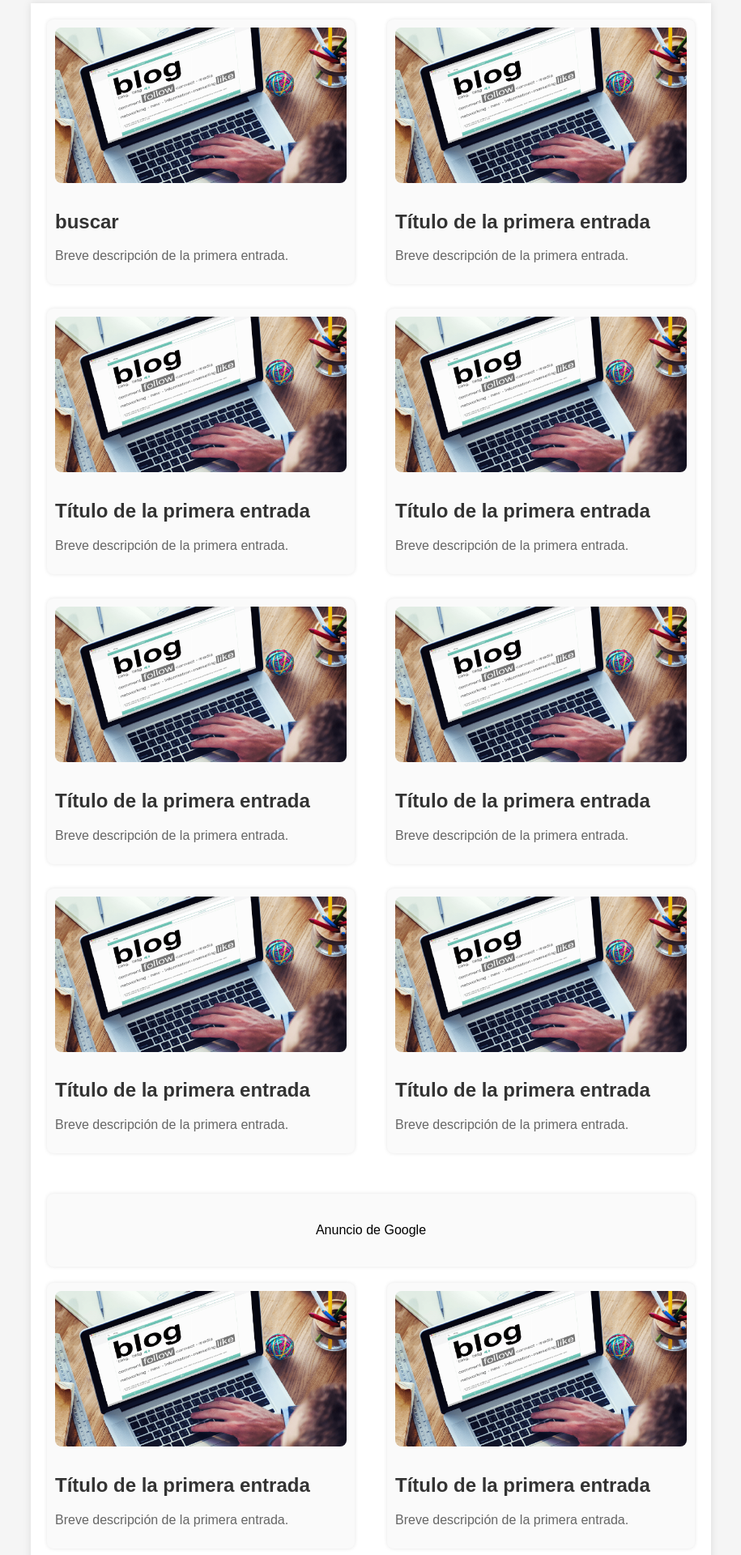
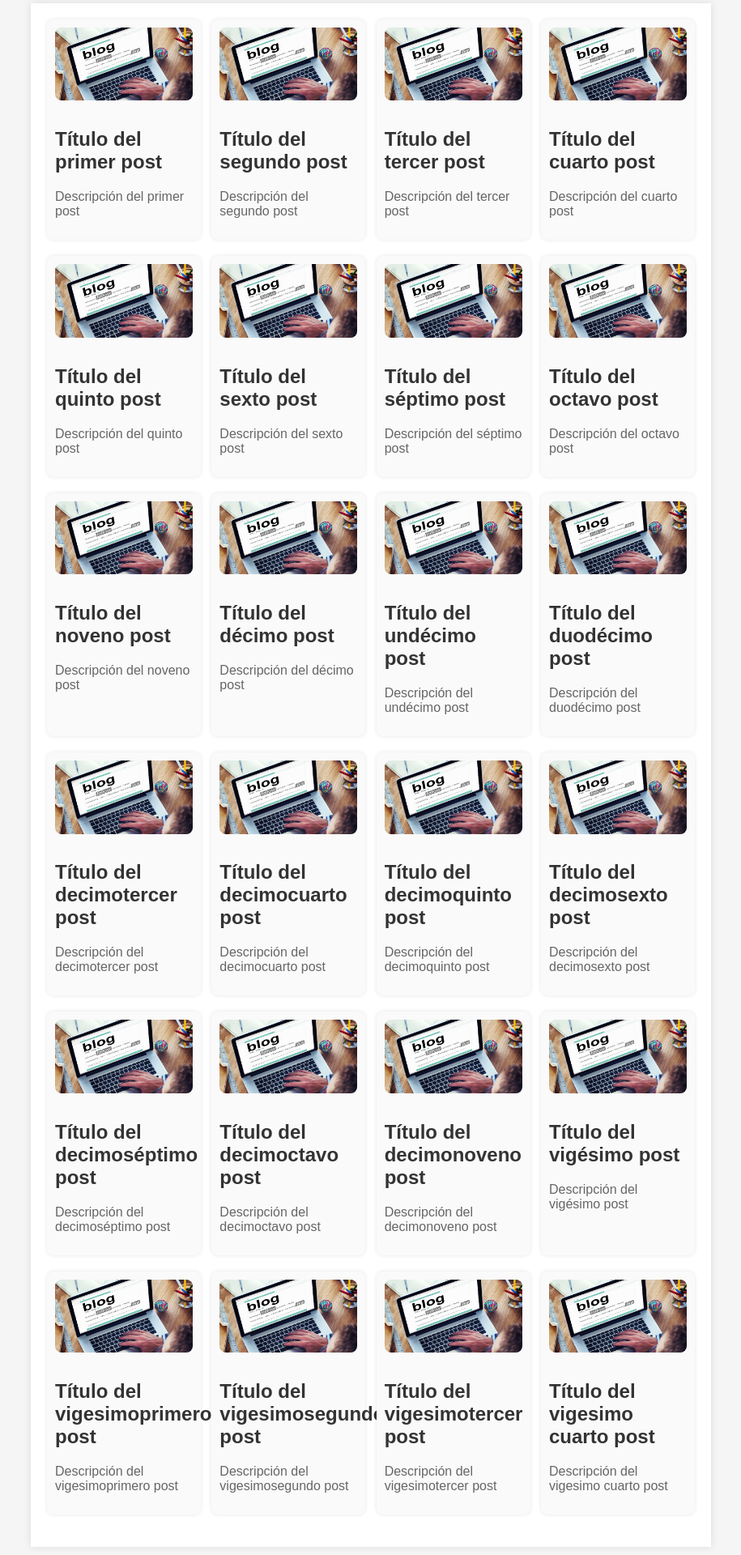
Before and after one commit to jbaez11/blog-angular, an Angular app: page / in a window 1280 px wide. Shown: the part 240-2160 px from the top of the page at 81% size, without its empty margins (182-1097 px from the left). Built offline with nearby package versions, Linux system fonts and the light colour scheme.

Commit message:
feat: se agrega opcion de entrar a los post

```diff
--- a/src/app/app-routing.module.ts
+++ b/src/app/app-routing.module.ts
@@ -6,7 +6,7 @@ import { EntryComponent } from './entry/entry.component';
 
 const routes: Routes = [
   { path: '', component: HomeComponent },
-  { path: 'entry', component: EntryComponent}
+  { path: 'entry/:id', component: EntryComponent}
   // Otras rutas si las tienes
 ];
 
--- a/src/app/home/home.component.css
+++ b/src/app/home/home.component.css
@@ -4,6 +4,7 @@ body {
   padding: 0;
   background-color: #f5f5f5; /* Cambia el color de fondo */
 }
+
 
 .container {
   max-width: 800px;
@@ -18,13 +19,16 @@ body {
   justify-content: space-between;
 }
 .post {
-  width: calc(50% - 20px); /* Cambia el ancho de 25% a 50% */
-  margin-bottom: 30px;
+  width: calc(25% - 10px); /* Para hacer que cada post ocupe el 25% del ancho del contenedor y tener un espacio entre ellos */
+  margin-bottom: 20px; /* Espacio entre los posts */
   background-color: #fafafa; /* Cambia el color de fondo */
   padding: 10px;
   box-sizing: border-box;
   border-radius: 8px; /* Agrega bordes redondeados */
   box-shadow: 0 0 5px rgba(0,0,0,0.1); /* Agrega sombra */
+}
+.post a {
+  text-decoration: none; /* Elimina el subrayado de los enlaces */
 }
 .post img {
   max-width: 100%;
--- a/src/app/home/home.component.html
+++ b/src/app/home/home.component.html
@@ -16,139 +16,13 @@
 
     <div class="container">
         <div class="row">
-            <div class="post">
-                <img src="assets/img/img.webp" alt="Imagen de la primera entrada">
-                <h2>buscar</h2>
-                <p>Breve descripción de la primera entrada.</p>
-            </div>
-            <div class="post">
-                <img src="assets/img/img.webp" alt="Imagen de la primera entrada">
-                <h2>Título de la primera entrada</h2>
-                <p>Breve descripción de la primera entrada.</p>
-            </div>
-            <div class="post">
-                <img src="assets/img/img.webp" alt="Imagen de la primera entrada">
-                <h2>Título de la primera entrada</h2>
-                <p>Breve descripción de la primera entrada.</p>
-            </div>
-            <div class="post">
-                <img src="assets/img/img.webp" alt="Imagen de la primera entrada">
-                <h2>Título de la primera entrada</h2>
-                <p>Breve descripción de la primera entrada.</p>
-            </div>
-            <div class="post">
-                <img src="assets/img/img.webp" alt="Imagen de la primera entrada">
-                <h2>Título de la primera entrada</h2>
-                <p>Breve descripción de la primera entrada.</p>
-            </div>
-            <div class="post">
-                <img src="assets/img/img.webp" alt="Imagen de la primera entrada">
-                <h2>Título de la primera entrada</h2>
-                <p>Breve descripción de la primera entrada.</p>
-            </div>
-            <div class="post">
-                <img src="assets/img/img.webp" alt="Imagen de la primera entrada">
-                <h2>Título de la primera entrada</h2>
-                <p>Breve descripción de la primera entrada.</p>
-            </div>
-            <div class="post">
-                <img src="assets/img/img.webp" alt="Imagen de la primera entrada">
-                <h2>Título de la primera entrada</h2>
-                <p>Breve descripción de la primera entrada.</p>
-            </div>
-            <!-- Agrega más entradas aquí -->
-        </div>
-        <div class="advertisement">
-            <!-- Código del anuncio de Google -->
-            <p>Anuncio de Google</p>
-        </div>
-        <div class="row">
-            <div class="post">
-                <img src="assets/img/img.webp" alt="Imagen de la primera entrada">
-                <h2>Título de la primera entrada</h2>
-                <p>Breve descripción de la primera entrada.</p>
-            </div>
-            <div class="post">
-                <img src="assets/img/img.webp" alt="Imagen de la primera entrada">
-                <h2>Título de la primera entrada</h2>
-                <p>Breve descripción de la primera entrada.</p>
-            </div>
-            <div class="post">
-                <img src="assets/img/img.webp" alt="Imagen de la primera entrada">
-                <h2>Título de la primera entrada</h2>
-                <p>Breve descripción de la primera entrada.</p>
-            </div>
-            <div class="post">
-                <img src="assets/img/img.webp" alt="Imagen de la primera entrada">
-                <h2>Título de la primera entrada</h2>
-                <p>Breve descripción de la primera entrada.</p>
-            </div>
-            <div class="post">
-                <img src="assets/img/img.webp" alt="Imagen de la primera entrada">
-                <h2>Título de la primera entrada</h2>
-                <p>Breve descripción de la primera entrada.</p>
-            </div>
-            <div class="post">
-                <img src="assets/img/img.webp" alt="Imagen de la primera entrada">
-                <h2>Título de la primera entrada</h2>
-                <p>Breve descripción de la primera entrada.</p>
-            </div>
-            <div class="post">
-                <img src="assets/img/img.webp" alt="Imagen de la primera entrada">
-                <h2>Título de la primera entrada</h2>
-                <p>Breve descripción de la primera entrada.</p>
-            </div>
-            <div class="post">
-                <img src="assets/img/img.webp" alt="Imagen de la primera entrada">
-                <h2>Título de la primera entrada</h2>
-                <p>Breve descripción de la primera entrada.</p>
-            </div>
-        </div>
-        <div class="advertisement">
-            <!-- Código del anuncio de Google -->
-            <p>Anuncio de Google</p>
-        </div>
-        <div class="row">
-            <div class="post">
-                <img src="assets/img/img.webp" alt="Imagen de la primera entrada">
-                <h2>Título de la primera entrada</h2>
-                <p>Breve descripción de la primera entrada.</p>
-            </div>
-            <div class="post">
-                <img src="assets/img/img.webp" alt="Imagen de la primera entrada">
-                <h2>Título de la primera entrada</h2>
-                <p>Breve descripción de la primera entrada.</p>
-            </div>
-            <div class="post">
-                <img src="assets/img/img.webp" alt="Imagen de la primera entrada">
-                <h2>Título de la primera entrada</h2>
-                <p>Breve descripción de la primera entrada.</p>
-            </div>
-            <div class="post">
-                <img src="assets/img/img.webp" alt="Imagen de la primera entrada">
-                <h2>Título de la primera entrada</h2>
-                <p>Breve descripción de la primera entrada.</p>
-            </div>
-            <div class="post">
-                <img src="assets/img/img.webp" alt="Imagen de la primera entrada">
-                <h2>Título de la primera entrada</h2>
-                <p>Breve descripción de la primera entrada.</p>
-            </div>
-            <div class="post">
-                <img src="assets/img/img.webp" alt="Imagen de la primera entrada">
-                <h2>Título de la primera entrada</h2>
-                <p>Breve descripción de la primera entrada.</p>
-            </div>
-            <div class="post">
-                <img src="assets/img/img.webp" alt="Imagen de la primera entrada">
-                <h2>Título de la primera entrada</h2>
-                <p>Breve descripción de la primera entrada.</p>
-            </div>
-            <div class="post">
-                <img src="assets/img/img.webp" alt="Imagen de la primera entrada">
-                <h2>Título de la primera entrada</h2>
-                <p>Breve descripción de la primera entrada.</p>
-            </div>
+          <div class="post" *ngFor="let post of posts">
+            <a [routerLink]="['/entry', post.id]">
+              <img src="assets/img/img.webp" alt="Imagen del post">
+              <h2>{{ post.title }}</h2>
+              <p>{{ post.description }}</p>
+            </a>
+          </div>
         </div>
     </div>
 
--- a/src/app/home/home.component.ts
+++ b/src/app/home/home.component.ts
@@ -6,6 +6,34 @@ import { Component } from '@angular/core';
   styleUrls: ['./home.component.css']
 })
 export class HomeComponent {
+  posts: any[] = [
+    { id: 1, title: 'Título del primer post', description: 'Descripción del primer post' },
+    { id: 2, title: 'Título del segundo post', description: 'Descripción del segundo post' },
+    { id: 3, title: 'Título del tercer post', description: 'Descripción del tercer post' },
+    { id: 4, title: 'Título del cuarto post', description: 'Descripción del cuarto post' },
+    { id: 5, title: 'Título del quinto post', description: 'Descripción del quinto post' },
+    { id: 6, title: 'Título del sexto post', description: 'Descripción del sexto post' },
+    { id: 7, title: 'Título del séptimo post', description: 'Descripción del séptimo post' },
+    { id: 8, title: 'Título del octavo post', description: 'Descripción del octavo post' },
+    { id: 9, title: 'Título del noveno post', description: 'Descripción del noveno post' },
+    { id: 10, title: 'Título del décimo post', description: 'Descripción del décimo post' },
+    { id: 11, title: 'Título del undécimo post', description: 'Descripción del undécimo post' },
+    { id: 12, title: 'Título del duodécimo post', description: 'Descripción del duodécimo post' },
+    { id: 13, title: 'Título del decimotercer post', description: 'Descripción del decimotercer post' },
+    { id: 14, title: 'Título del decimocuarto post', description: 'Descripción del decimocuarto post' },
+    { id: 15, title: 'Título del decimoquinto post', description: 'Descripción del decimoquinto post' },
+    { id: 16, title: 'Título del decimosexto post', description: 'Descripción del decimosexto post' },
+    { id: 17, title: 'Título del decimoséptimo post', description: 'Descripción del decimoséptimo post' },
+    { id: 18, title: 'Título del decimoctavo post', description: 'Descripción del decimoctavo post' },
+    { id: 19, title: 'Título del decimonoveno post', description: 'Descripción del decimonoveno post' },
+    { id: 20, title: 'Título del vigésimo post', description: 'Descripción del vigésimo post' },
+    { id: 21, title: 'Título del vigesimoprimero post', description: 'Descripción del vigesimoprimero post' },
+    { id: 22, title: 'Título del vigesimosegundo post', description: 'Descripción del vigesimosegundo post' },
+    { id: 23, title: 'Título del vigesimotercer post', description: 'Descripción del vigesimotercer post' },
+    { id: 24, title: 'Título del vigesimo cuarto post', description: 'Descripción del vigesimo cuarto post' }
+  ];
+
+
   searchTerm: string = ''; // Variable para almacenar el término de búsqueda
 
   // Función para manejar la búsqueda
--- a/src/app/pages/pages.module.ts
+++ b/src/app/pages/pages.module.ts
@@ -3,6 +3,7 @@ import { CommonModule } from '@angular/common';
 import { FormsModule } from '@angular/forms';
 import { EntryComponent } from '../entry/entry.component';
 import { HomeComponent } from '../home/home.component';
+import { RouterModule } from '@angular/router';
 
 
 
@@ -12,7 +13,8 @@ import { HomeComponent } from '../home/home.component';
     EntryComponent],
   imports: [
     CommonModule,
-    FormsModule
+    FormsModule,
+    RouterModule
   ]
 })
 export class PagesModule { }
```
